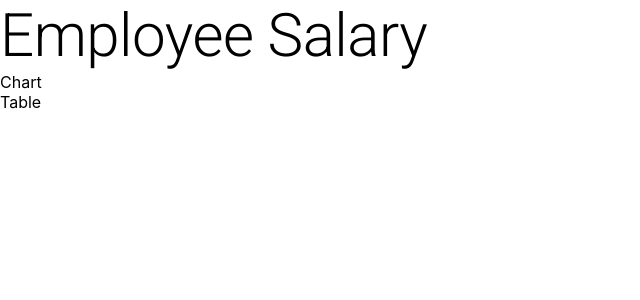
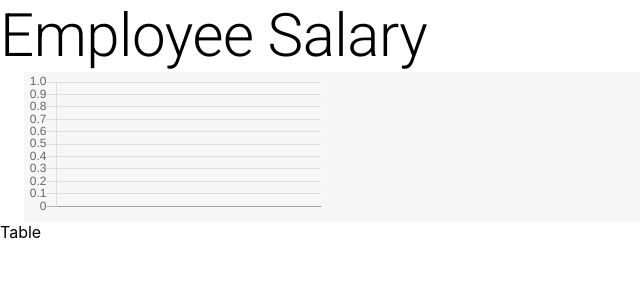
Before and after one commit to nami/react-employee-spa, a React (Create React App) app: page / in a window 1280 px wide. Shown: the top 300 px of the page, without its empty margins (0-640 px from the left). Built offline with nearby package versions, Linux system fonts and the light colour scheme.

Commit message:
extract labels for bar chart

```diff
--- a/src/components/Chart.jsx
+++ b/src/components/Chart.jsx
@@ -1,9 +1,29 @@
 import React from "react";
 import data from "../data/EmployeeDataset.json";
 import { Container, Grid, Paper, Typography } from "@material-ui/core";
+import { Bar } from "react-chartjs-2";
+
+const extractLabels = () => {
+  // get array of locations including duplicates
+  const allLocations = data.map((obj) => obj.location);
+  // retrieve only
+  return [...new Set(allLocations)];
+};
+
+const chartData = () => {};
 
 const Chart = (props) => {
-  return <div>Chart</div>;
+  return (
+    <Container maxWidth="lg" className="chartContainer">
+      <Grid container style={{ backgroundColor: "#F7F7F7" }}>
+        <Grid item xs={12}></Grid>
+        <div className="barChart">
+          {console.log(extractLabels())}
+          <Bar />
+        </div>
+      </Grid>
+    </Container>
+  );
 };
 
 export default Chart;
```
